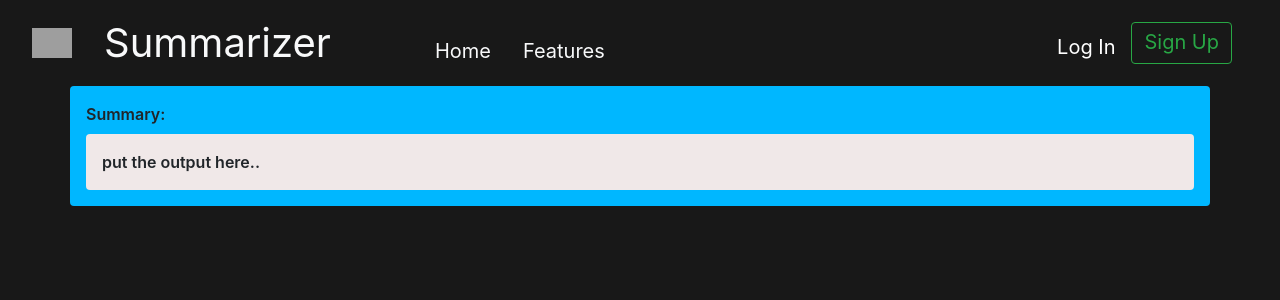
After one commit to amalp12/Text-Summarisation-Web-App, a Flask app: template templates/landing.html in a window 1280 px wide. The commit adds this page. Shown: the top 300 px of the page. Run offline with Flask 2, Linux system fonts and the light colour scheme; the template is opened without the code that fills it, so the values that code supplies are empty; parts of the project's set-up code (start-up, migrations or seed data) failed here and were passed over; grey boxes are pictures that could not be loaded.

Commit message:
landing page commit

```diff
--- a/static/stylesheets/styles.css
+++ b/static/stylesheets/styles.css
@@ -86,10 +86,16 @@ button {
 	background-color: rgb(0, 183, 255);
 	padding: 1rem;
 	border-radius: 0.25rem;
+	font-weight: 600;
 }
 
 .btn {
 	margin-top: 0;
+}
+.output {
+	background-color: rgb(240, 232, 232);
+	padding: 1rem;
+	border-radius: 0.25rem;
 }
 @keyframes fadeIn {
 	0% {
--- /dev/null
+++ b/templates/landing.html
@@ -0,0 +1,48 @@
+<!DOCTYPE html>
+<html lang="en">
+<head>
+    <meta charset="UTF-8">
+    <meta http-equiv="X-UA-Compatible" content="IE=edge">
+    <meta name="viewport" content="width=device-width, initial-scale=1.0">
+    <link rel="stylesheet" href="https://cdn.jsdelivr.net/npm/bootstrap@4.5.3/dist/css/bootstrap.min.css" integrity="sha384-TX8t27EcRE3e/ihU7zmQxVncDAy5uIKz4rEkgIXeMed4M0jlfIDPvg6uqKI2xXr2" crossorigin="anonymous">
+    <link rel="stylesheet" href="../css/styles.css">
+    <title>Landing Page</title>
+</head>
+<body class="body">
+    <nav class="navbar navbar-expand-lg navbar_main">
+        <div class="logo-box">
+            <a href="#" class="logo-box-link",id="logo-box-link">
+               <img src="../img/logo-white.png" alt="Logo" class="logo">
+            </a>
+        </div>
+        <a class="navbar-brand text-light navbar_heading">Summarizer</a>
+        <button class="navbar-toggler custom-toggler" type="button" data-toggle="collapse" data-target="#navbarSupportedContent" aria-controls="navbarSupportedContent" aria-expanded="false" aria-label="Toggle navigation">
+          <span class="navbar-toggler-icon"></span>
+        </button>
+
+        <div class="collapse navbar-collapse" id="navbarSupportedContent">
+          <ul class="navbar-nav mr-auto">
+            <li class="nav-item active">
+              <a class="nav-link text-light navbar_home" href="../templates/index.html">Home <span class="sr-only">(current)</span></a>
+            </li>
+            <li class="nav-item">
+              <a class="nav-link text-light navbar_text" href="#">Features</a>
+            </li>
+          </ul>
+          <form class="form-inline my-2 my-lg-0 navbar_form">
+            <a class="nav-link navbar_log" href="#">Log In</a>
+            <button class="btn btn-outline-success my-2 my-sm-0 navbar-signup" type="submit">Sign Up</button>
+          </form>
+        </div>
+    </nav>
+    <div class="container">
+        <label for="outputlabel">Summary:</label>
+        <div class="output">
+            put the output here..
+        </div>
+    </div>
+    <script src="https://code.jquery.com/jquery-3.5.1.slim.min.js" integrity="sha384-DfXdz2htPH0lsSSs5nCTpuj/zy4C+OGpamoFVy38MVBnE+IbbVYUew+OrCXaRkfj" crossorigin="anonymous"></script>
+    <script src="https://cdn.jsdelivr.net/npm/popper.js@1.16.1/dist/umd/popper.min.js" integrity="sha384-9/reFTGAW83EW2RDu2S0VKaIzap3H66lZH81PoYlFhbGU+6BZp6G7niu735Sk7lN" crossorigin="anonymous"></script>
+    <script src="https://cdn.jsdelivr.net/npm/bootstrap@4.5.3/dist/js/bootstrap.min.js" integrity="sha384-w1Q4orYjBQndcko6MimVbzY0tgp4pWB4lZ7lr30WKz0vr/aWKhXdBNmNb5D92v7s" crossorigin="anonymous"></script>
+</body>
+</html>
```
